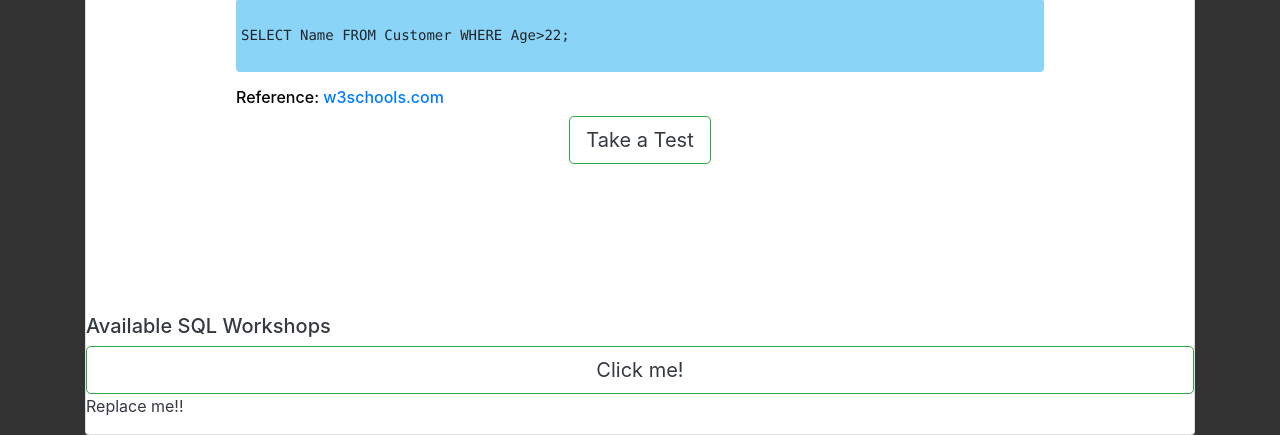
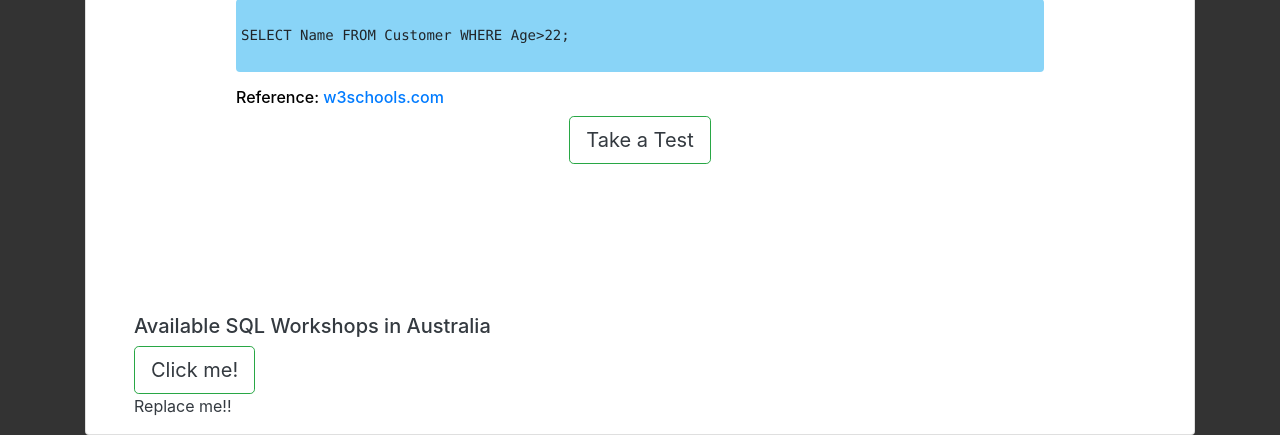
Before and after one commit to Ollie-lee/Agile_Proj2, a Flask app: page /tutorial in a window 1280 px wide. Shown: the part 1695-2130 px from the top of the page. Run offline with Flask 2, Linux system fonts and the light colour scheme; some libraries are stand-ins or nearby versions.

Commit message:
tweak margin

```diff
--- a/OnlineAssessment/templates/tutorial.html
+++ b/OnlineAssessment/templates/tutorial.html
@@ -104,9 +104,12 @@ SELECT Name FROM Customer WHERE Age>22;
             </div>
 
         </div>
-        <h5 class="text-dark">Available SQL Workshops</h5>
-        <button type="button" class="text-dark btn-lg btn btn-outline-success ajax-btn">Click me!</button>
-        <p class="res text text-dark">Replace me!!</p>
+        <div class="px-5">
+            <h5 class="text-dark">Available SQL Workshops in Australia</h5>
+            <button type="button" class="text-dark btn-lg btn btn-outline-success ajax-btn">Click me!</button>
+            <p class="res text text-dark">Replace me!!</p>
+        </div>
+
     </div>
 
 </div>
```
